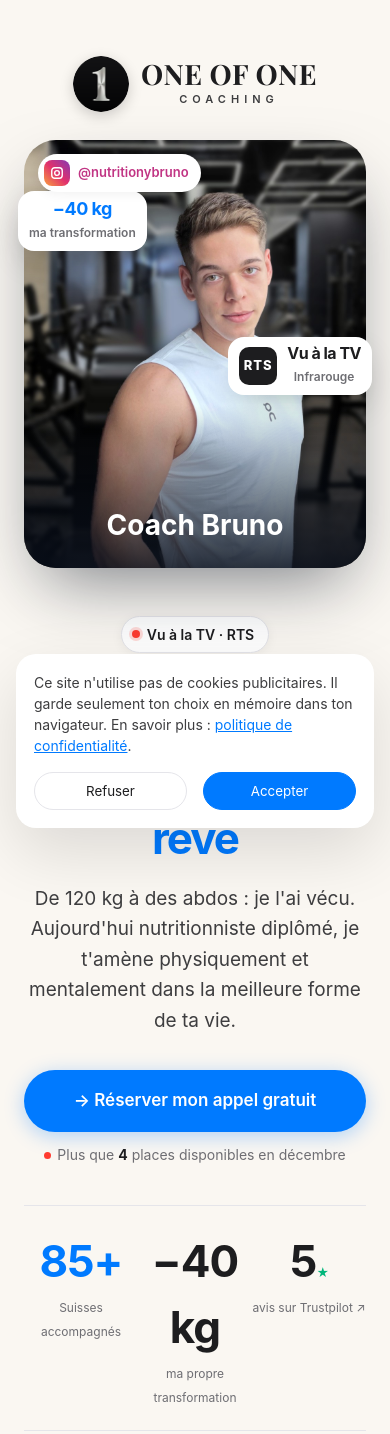
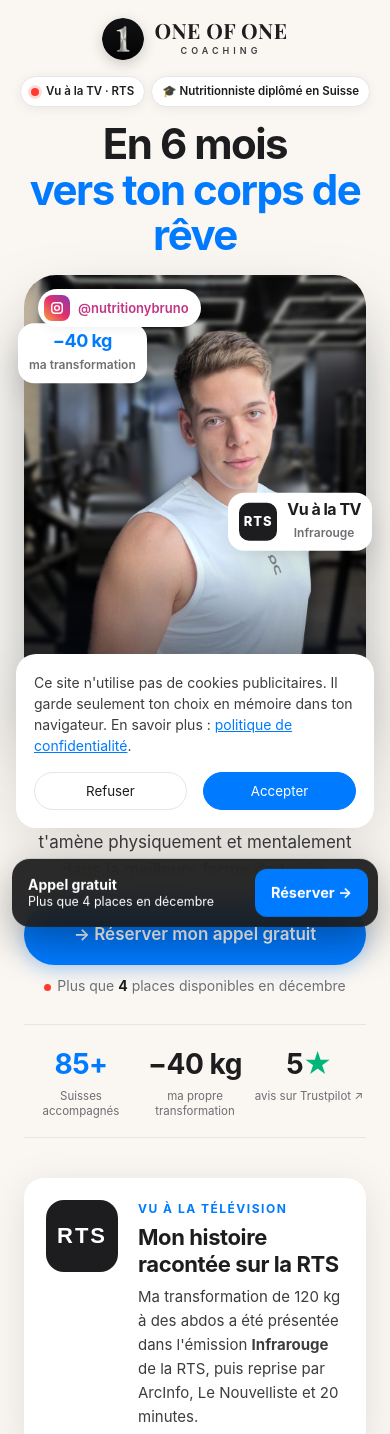
Before and after one commit to brunocardosoprof-hash/one-of-one-coaching, a plain HTML site: page index.html in a window 390 px wide. Shown: the top 1434 px of the page. Drawn offline with nearby package versions, Linux system fonts and the light colour scheme.

Commit message:
Mobile : hero réorganisé, barre CTA fixe, avis en carrousel, offre alignée sur 6 mois
Co-Authored-By: Claude Opus 5.5 <noreply@anthropic.com>
Claude-Session: https://claude.ai/code/session_01TNZou17PAtRdp5XEVVXTNX

```diff
--- a/index.html
+++ b/index.html
@@ -279,6 +279,48 @@ footer p{margin:6px 0}
 @media(max-width:560px){section{padding:56px 0}.btn{width:100%;padding:18px 24px;font-size:17px}.proc{grid-template-columns:minmax(0,1fr)}.pc{border-right:0!important;border-bottom:1px solid var(--border)}.stats b{font-size:26px}.stats span{font-size:12px}.cookie{flex-wrap:wrap;padding:18px}.cookie p{flex:1 1 100%}.cb{flex:1}.pitem{font-size:16px}}
 @media(prefers-reduced-motion:reduce){.track{animation:none}html{scroll-behavior:auto}}
 </style>
+<style id="mobile-pro">
+/* ===== Optimisation mobile ===== */
+.sbar{display:none}
+@media(max-width:560px){
+ section{padding:48px 0}
+ h1{font-size:42px;letter-spacing:-1.5px}
+ h2{font-size:30px}
+ .hero{padding-top:18px}
+ .logo{margin-bottom:16px;gap:10px}.logo .one{width:42px;height:42px}.logo b{font-size:21px}.logo small{font-size:9px;letter-spacing:4px}
+ .hgrid{display:flex!important;flex-direction:column;gap:0}
+ .hgrid>div:first-child{display:contents}
+ .chips{order:1;flex-wrap:nowrap;gap:6px;margin-bottom:14px;justify-content:center}
+ .chip{font-size:11.5px!important;padding:6px 10px!important;white-space:nowrap}
+ .hero h1{order:2;margin:0 0 18px}
+ .coach{order:3;max-width:none!important;margin:0 0 22px!important}
+ .coach .ph{aspect-ratio:auto;height:min(54vh,460px)}
+ .coach .ph img{width:100%;height:100%;object-fit:cover;object-position:50% 20%}
+ .hero p.lead{order:4;font-size:17px!important;margin-bottom:20px}
+ .hero .btn{order:5}
+ .spots{order:6;margin-top:10px}
+ .stats{margin-top:28px;padding:18px 0}
+ .stats b{font-size:28px!important;white-space:nowrap;letter-spacing:-.5px}
+ .stats span{font-size:11.5px;line-height:1.3;display:block;margin-top:4px}
+ .stats b span{display:inline;font-size:inherit;margin:0}
+ .auth{gap:12px}
+ .revs{flex-wrap:nowrap;justify-content:flex-start;padding:8px 20px 20px;scroll-padding-left:20px;-webkit-overflow-scrolling:touch;scrollbar-width:none}
+ .revs::-webkit-scrollbar{display:none}
+ .rv{flex:0 0 82%}
+ .pc{display:grid;grid-template-columns:44px 1fr;column-gap:14px;padding:22px 4px}
+ .pc .ic{grid-row:span 2;width:44px;height:44px;margin:0}
+ .pc h3{font-size:18px;margin:0;align-self:center}
+ .pc p{grid-column:2;font-size:14.5px;margin-top:6px}
+ .textcard p,.mcard p{font-size:16px}
+ details summary{font-size:15.5px}
+ body{padding-bottom:84px}
+ .sbar{display:flex;position:fixed;left:12px;right:12px;bottom:calc(12px + env(safe-area-inset-bottom));z-index:60;align-items:center;gap:10px;padding:10px 10px 10px 16px;background:rgba(25,25,25,.92);-webkit-backdrop-filter:blur(14px);backdrop-filter:blur(14px);border-radius:18px;box-shadow:0 14px 40px rgba(0,0,0,.35);transform:translateY(140%);transition:transform .35s cubic-bezier(.2,.8,.2,1)}
+ .sbar.on{transform:none}
+ .sbar small{flex:1;color:#fff;font-size:12.5px;line-height:1.3}
+ .sbar small b{display:block;font-size:14px}
+ .sbar a{background:var(--blue);color:#fff;text-decoration:none;font-weight:700;font-size:14.5px;padding:13px 16px;border-radius:12px;white-space:nowrap}
+}
+</style>
 </head>
 <body>
 <!-- 1. HERO -->
@@ -288,7 +330,7 @@ footer p{margin:6px 0}
     <div class="hgrid">
       <div>
         <div class="chips"><span class="chip"><span class="d"></span>Vu à la TV · RTS</span><span class="chip">🎓 Nutritionniste diplômé en Suisse</span></div>
-        <h1>En 16 semaines<br><span class="blue">vers ton corps de rêve</span></h1>
+        <h1>En 6 mois<br><span class="blue">vers ton corps de rêve</span></h1>
         <p class="lead">De 120 kg à des abdos : je l'ai vécu. Aujourd'hui nutritionniste diplômé, je t'amène physiquement et mentalement dans la meilleure forme de ta vie.</p>
         <a class="btn" href="#apply">→ Réserver mon appel gratuit</a>
         <span class="spots"><i></i>Plus que <b>4</b> places disponibles en décembre</span>
@@ -431,7 +473,7 @@ footer p{margin:6px 0}
     <p class="sub">Chacun part d'un point différent. On choisit ensemble la formule idéale pendant ton appel gratuit.</p>
     <div class="packs">
       <div class="pack"><h3>Formule Essentielle</h3><p class="pr">Accompagnement mensuel · prix lors de l'appel</p><ul><li>Plan nutrition personnalisé</li><li>Programme d'entraînement</li><li>Accès à l'app + recettes</li><li>Check-in de suivi</li></ul><a class="btn" href="#apply">En parler</a></div>
-      <div class="pack best"><span class="badge">LE PLUS CHOISI</span><h3>Méthode One of One · 16 semaines</h3><p class="pr">Coaching 1:1 complet · prix lors de l'appel</p><ul><li>Analyse complète et objectifs</li><li>Nutrition + training sur mesure</li><li>Chat direct avec moi au quotidien</li><li>Appels vidéo 1:1 réguliers</li><li>Check-ins hebdo et ajustements</li></ul><a class="btn" href="#apply">→ Réserver mon appel</a></div>
+      <div class="pack best"><span class="badge">LE PLUS CHOISI</span><h3>Méthode One of One · 6 mois</h3><p class="pr">Coaching 1:1 complet · prix lors de l'appel</p><ul><li>Analyse complète et objectifs</li><li>Nutrition + training sur mesure</li><li>Chat direct avec moi au quotidien</li><li>Appels vidéo 1:1 réguliers</li><li>Check-ins hebdo et ajustements</li></ul><a class="btn" href="#apply">→ Réserver mon appel</a></div>
     </div>
   </div>
 </section>
@@ -497,6 +539,7 @@ footer p{margin:6px 0}
 
 <div class="cookie" id="cookie"><p>Ce site n'utilise pas de cookies publicitaires. Il garde seulement ton choix en mémoire dans ton navigateur. En savoir plus : <a href="confidentialite.html">politique de confidentialité</a>.</p><button class="cb" id="cNo">Refuser</button><button class="cb y" id="cYes">Accepter</button></div>
 
+<div class="sbar" id="sbar"><small><b>Appel gratuit</b>Plus que 4 places en décembre</small><a href="#apply">Réserver →</a></div>
 <script>
 {
 const CAL='https://calendly.com/bc-trainer/appel-de-selection-coaching';
@@ -586,6 +629,10 @@ if(!seen)$('cookie').classList.add('show');
 const ck=v=>{try{localStorage.setItem('ooo-cookie',v)}catch(e){}$('cookie').classList.remove('show')};
 $('cYes').onclick=()=>ck('yes');$('cNo').onclick=()=>ck('no');
 }
+
+(function(){var b=document.getElementById('sbar'),h=document.querySelector('.hero .btn'),f=document.querySelector('.final');
+function u(){var y=h.getBoundingClientRect().bottom<0,z=f&&f.getBoundingClientRect().top<innerHeight;b.classList.toggle('on',y&&!z)}
+addEventListener('scroll',u,{passive:true});u()})();
 </script>
 </body>
 </html>
```
